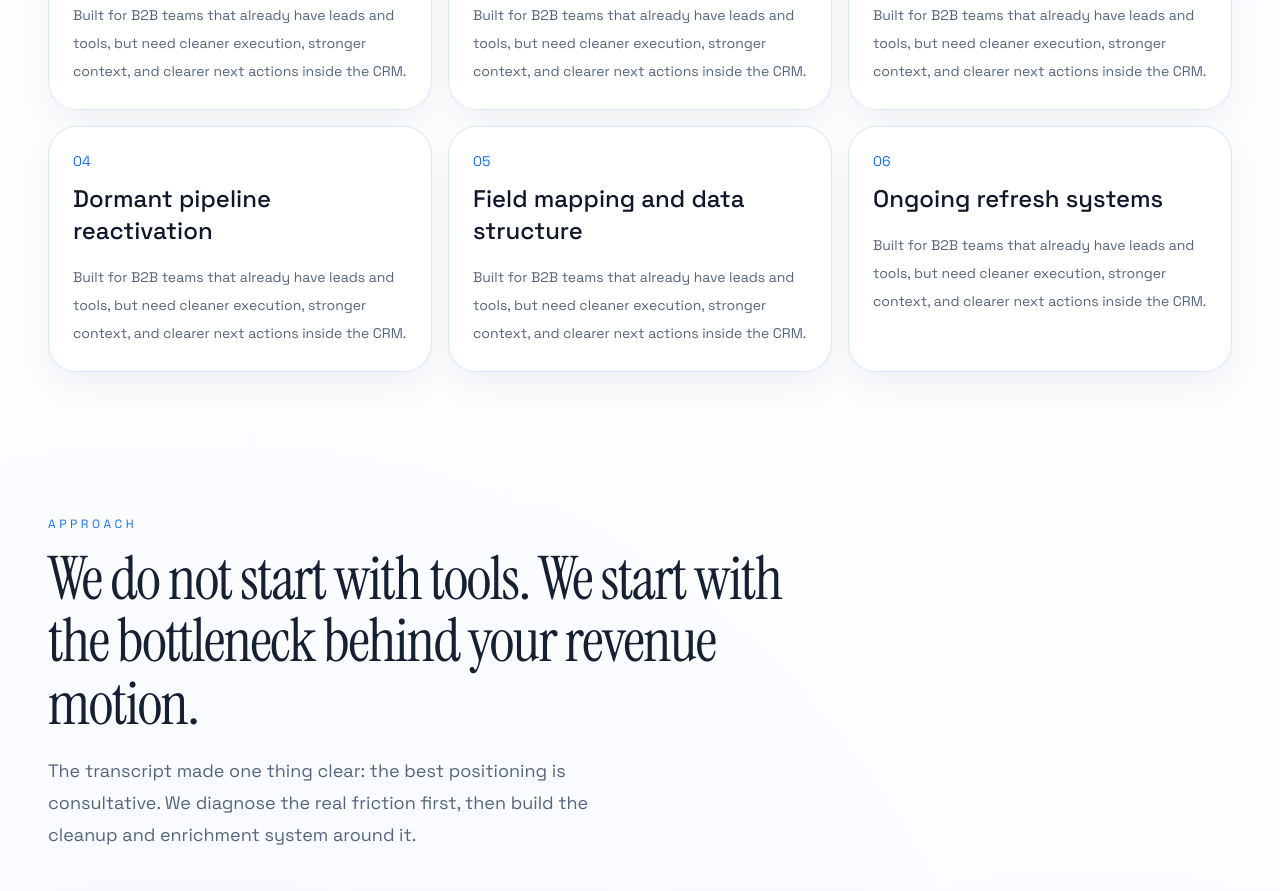
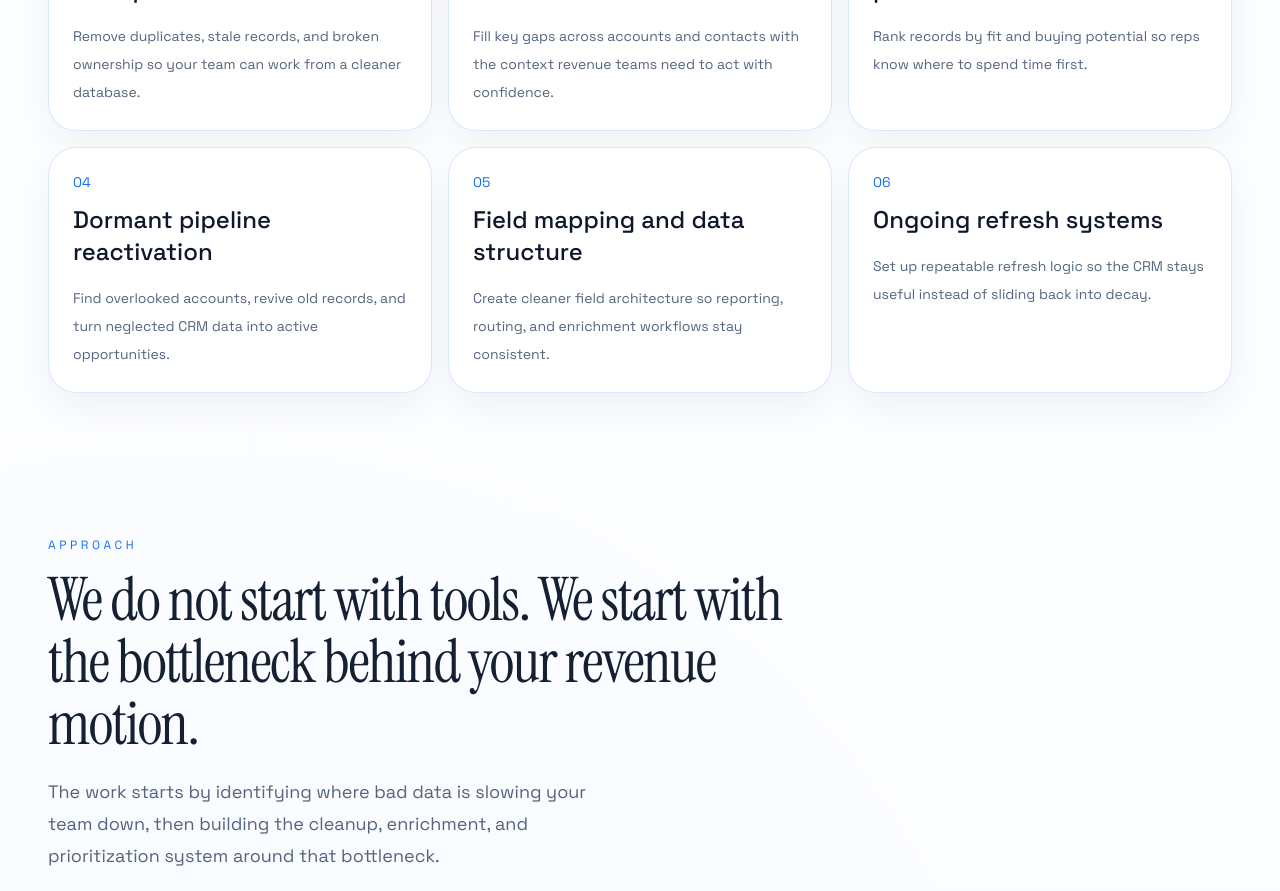
Before and after one commit to karthikpasupathy/pilotconnect-demo, a Next.js app: page / in a window 1280 px wide. Shown: the part 1848-2739 px from the top of the page. Built offline with nearby package versions, Linux system fonts and the light colour scheme.

Commit message:
Polish Pilot Connect homepage copy and layout

```diff
--- a/src/app/page.tsx
+++ b/src/app/page.tsx
@@ -51,12 +51,30 @@ const processIcons: Record<ProcessIconType, LucideIcon> = {
 };
 
 const offerings = [
-  "CRM cleanup and deduplication",
-  "Account and contact enrichment",
-  "Lead scoring and prioritization",
-  "Dormant pipeline reactivation",
-  "Field mapping and data structure",
-  "Ongoing refresh systems",
+  {
+    title: "CRM cleanup and deduplication",
+    body: "Remove duplicates, stale records, and broken ownership so your team can work from a cleaner database.",
+  },
+  {
+    title: "Account and contact enrichment",
+    body: "Fill key gaps across accounts and contacts with the context revenue teams need to act with confidence.",
+  },
+  {
+    title: "Lead scoring and prioritization",
+    body: "Rank records by fit and buying potential so reps know where to spend time first.",
+  },
+  {
+    title: "Dormant pipeline reactivation",
+    body: "Find overlooked accounts, revive old records, and turn neglected CRM data into active opportunities.",
+  },
+  {
+    title: "Field mapping and data structure",
+    body: "Create cleaner field architecture so reporting, routing, and enrichment workflows stay consistent.",
+  },
+  {
+    title: "Ongoing refresh systems",
+    body: "Set up repeatable refresh logic so the CRM stays useful instead of sliding back into decay.",
+  },
 ];
 
 const stack = [
@@ -232,16 +250,16 @@ export default function Home() {
         <div className="mt-10 grid gap-4 md:grid-cols-2 xl:grid-cols-3">
           {offerings.map((item, index) => (
             <article
-              key={item}
+              key={item.title}
               className="group relative overflow-hidden rounded-[1.75rem] border border-[var(--line)] bg-[var(--panel)] p-6 shadow-[0_14px_34px_rgba(15,23,42,0.05)] transition duration-300 hover:-translate-y-1.5 hover:border-[rgba(20,110,245,0.24)] hover:bg-white"
             >
               <div className="absolute inset-x-0 top-0 h-px bg-[linear-gradient(90deg,transparent,rgba(20,110,245,0.45),transparent)] opacity-0 transition group-hover:opacity-100" />
               <p className="text-sm text-[var(--accent)]">0{index + 1}</p>
-              <h3 className="mt-3 text-2xl font-medium text-slate-900">{item}</h3>
+              <h3 className="mt-3 text-2xl font-medium text-slate-900">
+                {item.title}
+              </h3>
               <p className="mt-4 text-sm leading-7 text-[var(--muted)]">
-                Built for B2B teams that already have leads and tools, but need
-                cleaner execution, stronger context, and clearer next actions
-                inside the CRM.
+                {item.body}
               </p>
             </article>
           ))}
@@ -262,9 +280,9 @@ export default function Home() {
               your revenue motion.
             </h2>
             <p className="mt-5 max-w-xl text-lg leading-8 text-[var(--muted)]">
-              The transcript made one thing clear: the best positioning is
-              consultative. We diagnose the real friction first, then build the
-              cleanup and enrichment system around it.
+              The work starts by identifying where bad data is slowing your
+              team down, then building the cleanup, enrichment, and
+              prioritization system around that bottleneck.
             </p>
           </div>
 
--- a/src/components/hero-copy-switcher.tsx
+++ b/src/components/hero-copy-switcher.tsx
@@ -64,7 +64,7 @@ export function HeroCopySwitcher() {
         })}
       </div>
 
-      <h1 className="mt-8 max-w-5xl font-serif text-5xl leading-[1.02] tracking-[-0.03em] text-[#152033] sm:text-6xl lg:text-8xl">
+      <h1 className="mt-8 max-w-5xl font-serif text-5xl leading-[1.04] tracking-[-0.02em] text-[#152033] sm:text-[4.5rem] lg:text-[6.5rem]">
         {copy.headline}{" "}
         <span className="bg-[linear-gradient(135deg,#146ef5,#60a5fa)] bg-clip-text italic text-transparent">
           {copy.accent}
```
